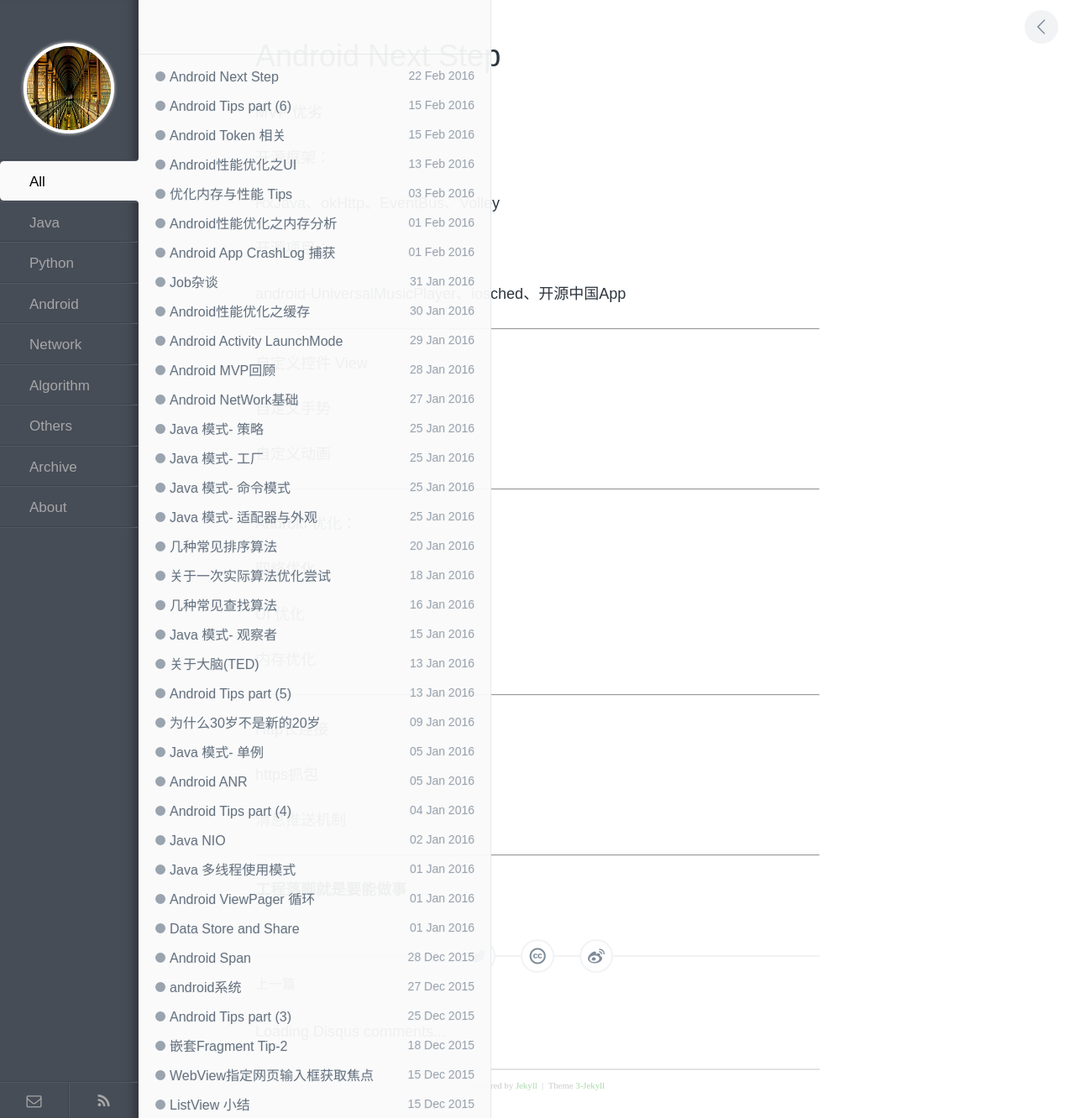
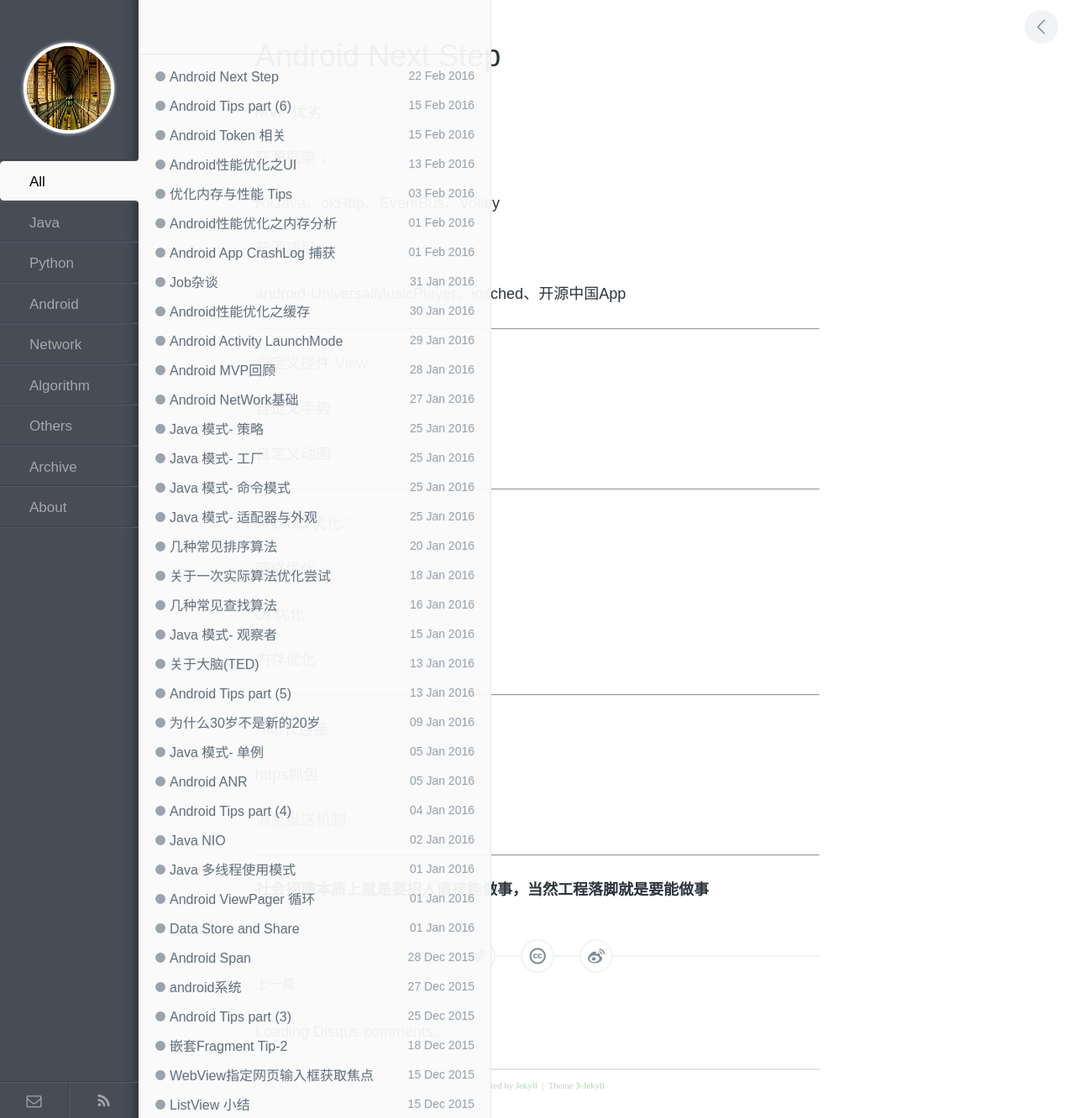
Before and after one commit to enlipan/enlipan.github.io, a Jekyll site: the page built from _posts/2016-02-22-android-tips-next-step.md, in a window 1280 px wide. Shown: the whole page at 84% size. Built offline with Jekyll 4.4.1, drawn with Linux system fonts in a browser that asks for light colours; nearby versions of some CDN libraries; comment, search, counter and statistics services are not loaded.

Commit message:
modify pages android next step

```diff
--- a/_posts/2016-02-22-android-tips-next-step.md
+++ b/_posts/2016-02-22-android-tips-next-step.md
@@ -43,4 +43,4 @@ https抓包
 
 ---
 
-**工程落脚就是要能做事**
+**社会招聘本质上就是要招人直接能做事，当然工程落脚就是要能做事**
```
